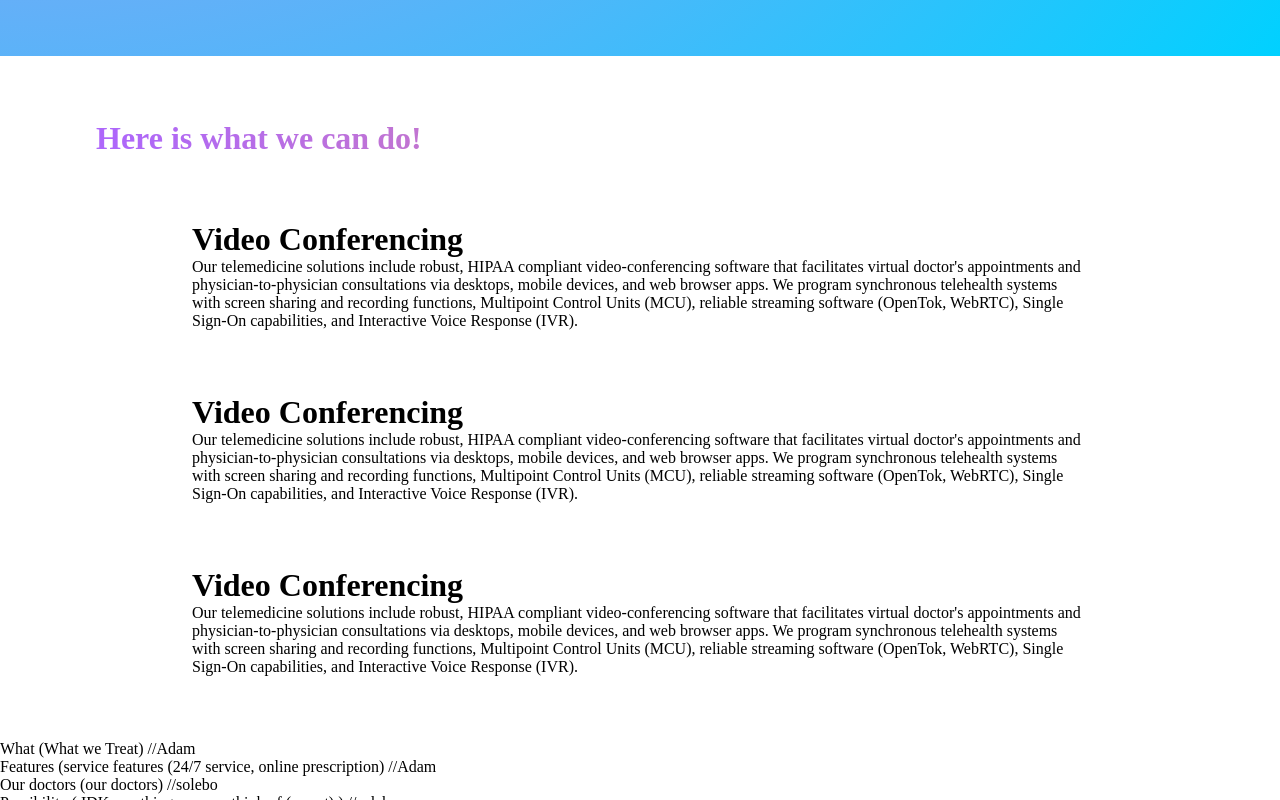
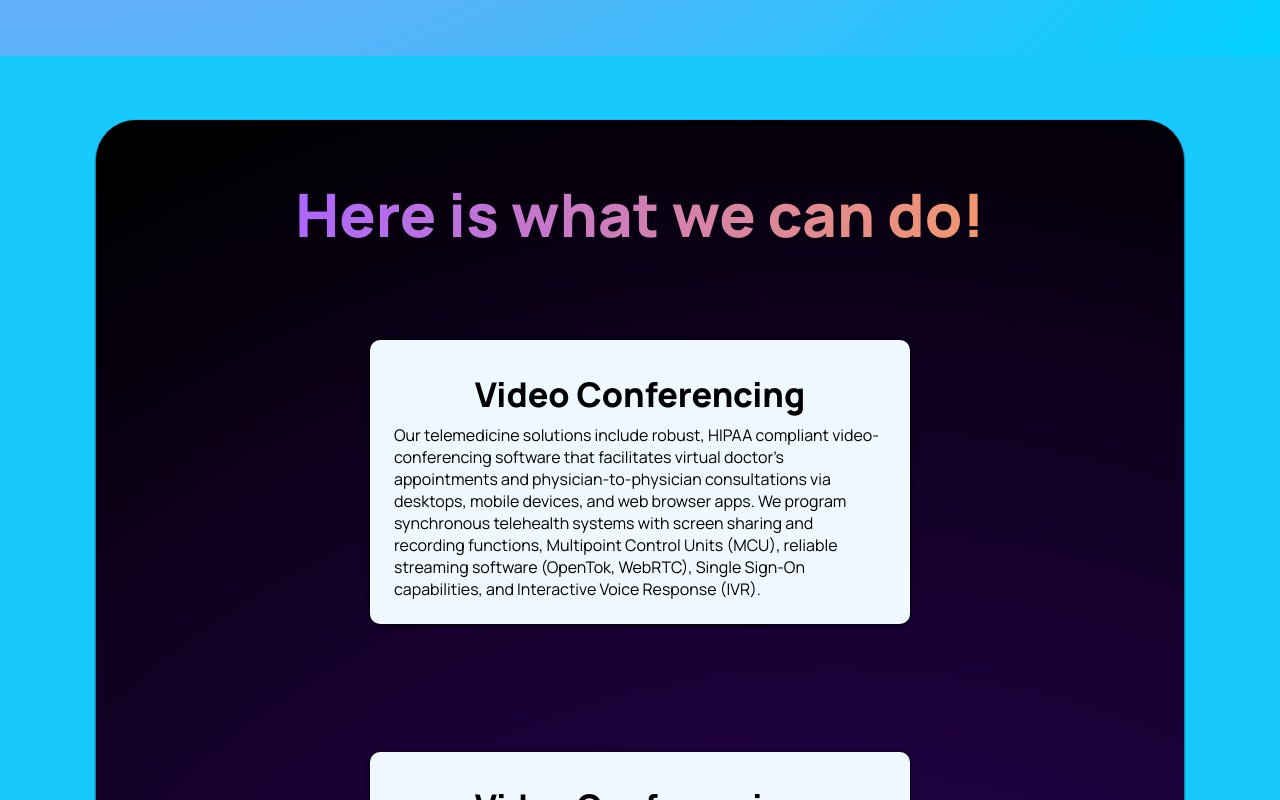
Before and after one commit to farismrahman2/Telemedicine, a React (Create React App) app: page / in a window 1280 px wide. Shown: the part 940-1740 px from the top of the page. Built offline with nearby package versions, Linux system fonts and the light colour scheme.

Commit message:
created whaat we can do page

```diff
--- a/src/App.css
+++ b/src/App.css
@@ -14,6 +14,9 @@ a{
   color: unset;
   text-decoration: none;
 
+}
+.App{
+  background-color: #18C9FE;
 }
 
 .gradientbg
--- a/src/App.js
+++ b/src/App.js
@@ -1,7 +1,7 @@
 import './App.css';
 import MessengerCustomerChat from 'react-messenger-customer-chat';
-import { Article, Brand, Cta, Navbar } from './Components';
-import { Footer, Blog, Features, Header, What, Possibility,Ourdoctors } from './containers';
+import {  Brand, Cta, Navbar } from './Components';
+import { Footer, Blog, Header, What, Possibility,Ourdoctors } from './containers';
 
 import React from 'react';
 
@@ -15,7 +15,7 @@ const App = () => {
       </div>
       <Brand/>
       <What/>
-      <Features/>
+
       <Ourdoctors/>
       <Possibility/>
       <Cta/>
--- a/src/Components/brand/brand.css
+++ b/src/Components/brand/brand.css
@@ -0,0 +1,81 @@
+.whatis
+    {
+
+        /* ff 3.6+ */
+    background:-moz-radial-gradient(circle at 68% 100%, rgba(57, 2, 120, 1) 0%, rgba(0, 0, 0, 1) 97%);
+
+    /* safari 5.1+,chrome 10+ */
+    background:-webkit-radial-gradient(circle at 68% 100%, rgba(57, 2, 120, 1) 0%, rgba(0, 0, 0, 1) 97%);
+
+    /* opera 11.10+ */
+    background:-o-radial-gradient(circle at 68% 100%, rgba(57, 2, 120, 1) 0%, rgba(0, 0, 0, 1) 97%);
+
+    /* ie 10+ */
+    background:-ms-radial-gradient(circle at 68% 100%, rgba(57, 2, 120, 1) 0%, rgba(0, 0, 0, 1) 97%);
+
+    /* global 92%+ browsers support */
+    background:radial-gradient(circle at 68% 100%, rgba(57, 2, 120, 1) 0%, rgba(0, 0, 0, 1) 97%);
+
+
+
+        filter: drop-shadow(0px 1px 1px black);
+        border-radius: 40px;
+        padding:0;
+    }
+    .what-feature{
+        display: flex;
+    }
+    .what-feature .what-container{
+        margin: 0;
+    }
+    .what-feature .what-container-text{
+        max-width: 700px;
+    }
+    .what-heading{
+        display: flex;
+        flex-direction: row;
+        justify-content: space-between;
+        align-items: center;
+        margin: 4rem 0 2rem;
+        justify-content: center;
+
+    }
+    .what-heading h1{
+        font-size: 60px;
+        line-height: 60px;
+        font-weight: 800;
+        max-width: 700px;
+        font-family: var(--font-family);
+
+
+    }
+
+    .what-container{
+        display: flex;
+        flex-wrap: wrap;
+        flex-direction: row;
+        justify-content: center;
+
+    }
+    .card{
+        display: flex;
+        flex-direction: column;
+        background-color: aliceblue;
+        padding: 1.5rem;
+        border-radius: 10px;
+        max-width: 540px;
+        filter: drop-shadow(0px 1px 2px black);
+    }
+    .card h1{
+        align-self: center;
+        font-size: 34px;
+        line-height: 60px;
+        font-weight: 800;
+        max-width: 700px;
+        font-family: var(--font-family);
+
+    }
+    .card p{
+
+        font-family: var(--font-family);
+    }
--- a/src/containers/features/features.jsx
+++ b/src/containers/features/features.jsx
@@ -1,8 +1,19 @@
 import React from 'react';
 import './features.css';
 
-const Features = () => {
-  return <div>Features (service features (24/7 service, online prescription) //Adam</div>;
+const Features = ({title,text}) => {
+  return(
+    <div className='feature-container'>
+      <div className='feature-container-title'>
+        <div>
+          <h1> {title}</h1>
+        </div>
+        <div className='feature-container-text'>
+          <p>{text}</p>
+        </div>
+      </div>
+    </div>
+  )
 };
 
 export default Features;
```
